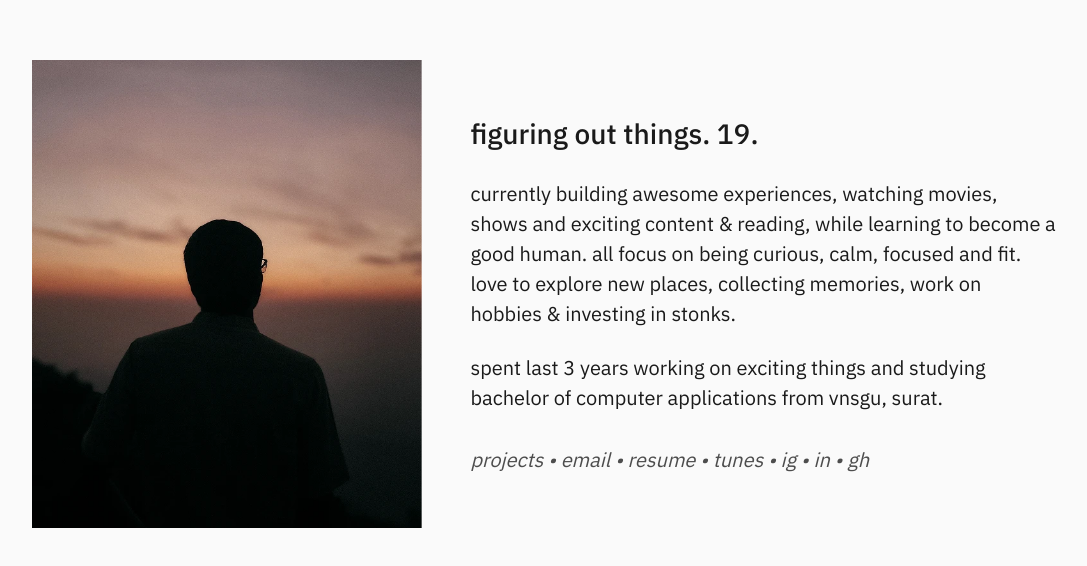
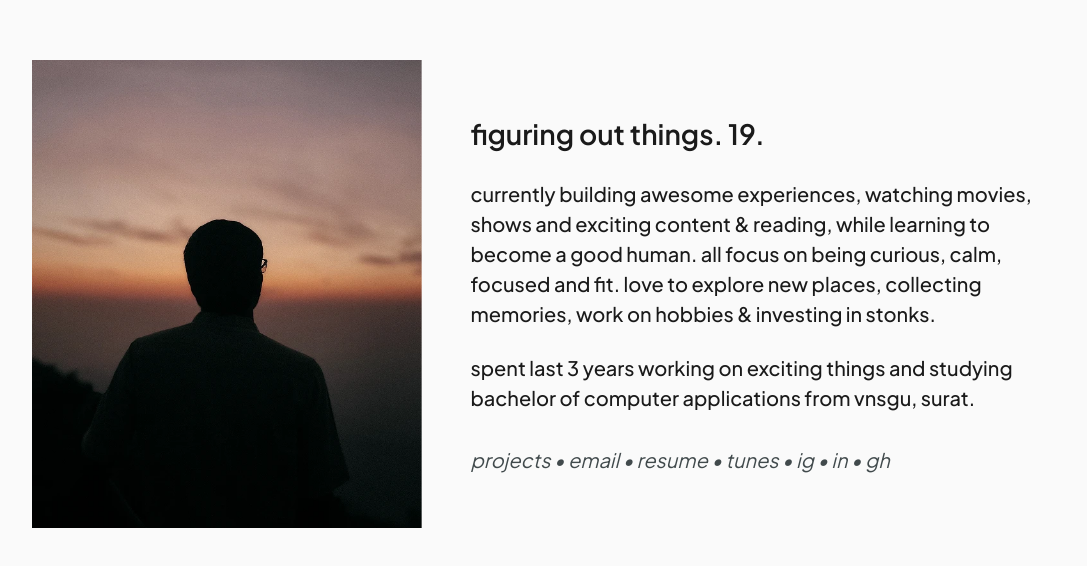
Before and after one commit to jenilthumar/jenil, a Next.js app: page /aboutme in a window 1280 px wide. Shown: the part 106-672 px from the top of the page, without its empty margins (96-1183 px from the left). Built offline with nearby package versions, Linux system fonts and the light colour scheme.

Commit message:
refactor: update font weights and text content in multiple components
about me, home done.

```diff
--- a/app/aboutme/page.jsx
+++ b/app/aboutme/page.jsx
@@ -21,21 +21,21 @@ export default function AboutMe() {
         {/* Content section */}
         <div className="w-full md:w-3/5 flex flex-col justify-center">
           <div className="space-y-6">
-            <h1 className="text-[#1a1a1a] text-[1.75rem] font-[500]">figuring out things. 19.</h1>
+            <h1 className="text-[#1a1a1a] text-[1.75rem] font-[600]">figuring out things. 19.</h1>
 
-            <p className="text-[#1a1a1a] text-[1.25rem] font-[400]">
+            <p className="text-[#1a1a1a] text-[1.25rem] font-[500]">
               currently building awesome experiences, watching movies, shows and exciting content & reading, while
               learning to become a good human. all focus on being curious, calm, focused and fit. love to explore new
               places, collecting memories, work on hobbies & investing in stonks.
             </p>
 
-            <p className="text-[#1a1a1a] text-[1.25rem] font-[400]">
+            <p className="text-[#1a1a1a] text-[1.25rem] font-[500]">
               spent last 3 years working on exciting things and studying bachelor of computer applications from vnsgu,
               surat.
             </p>
 
             <div className="pt-2">
-              <p className="text-[#4d4d4d] text-[1.25rem] italic">
+              <p className="text-[#414A4C] text-[1.25rem] font-[400] italic">
                 <Link href="#projects" className="hover:underline">
                   projects
                 </Link>
--- a/app/layout.js
+++ b/app/layout.js
@@ -1,9 +1,9 @@
-import { IBM_Plex_Sans } from "next/font/google";
+import { Plus_Jakarta_Sans } from "next/font/google";
 import "./globals.css";
 
-const IBMPlexSans = IBM_Plex_Sans({
+const PlusJakartaSans = Plus_Jakarta_Sans({
   subsets: ["latin"],
-  weight: ["100", "200", "300", "400", "500", "600", "700"]
+  weight: ["variable"]
 });
 
 export const metadata = {
@@ -14,7 +14,7 @@ export const metadata = {
 export default function RootLayout({ children }) {
   return (
     <html lang="en">
-      <body className={IBMPlexSans.className}>{children}</body>
+      <body className={PlusJakartaSans.className}>{children}</body>
     </html>
   );
 }
--- a/app/page.js
+++ b/app/page.js
@@ -79,14 +79,14 @@ export default function Home() {
         }}
       >
         <motion.h2
-          className="text-[2rem] font-[700] tracking-tight text-[#1a1a1a]"
+          className="text-[2rem] font-[600] tracking-tight text-[#1a1a1a]"
           variants={fadeInUp}
         >
-          Jenil
+          Jenil H.T
         </motion.h2>
 
         <motion.div
-          className="mt-[0.5rem] text-[1.25rem] font-[400]"
+          className="mt-[0.5rem] text-[1.25rem] font-[440]"
           variants={fadeInUp}
         >
           <Link href="/aboutme">
@@ -111,7 +111,7 @@ export default function Home() {
         </motion.div>
 
         <motion.p
-          className="mt-[2rem] text-[#1a1a1a] font-[500] text-[1.25rem]"
+          className="mt-[2rem] text-[#1a1a1a] font-[550] tracking-normal text-[1.30rem]"
           variants={fadeInUp}
         >
           20, a product/visual designer who emphasizes on creating experiences
@@ -120,7 +120,7 @@ export default function Home() {
 
         <motion.a
           href="mailto:jenilthummar3108@gmail.com"
-          className="mt-[1.5rem] inline-block px-[1.25rem] py-[0.7rem] bg-[#1a1a1a] hover:opacity-80 transition-all text-[#FAFAFA] text-[1.25rem] font-[500] rounded-[0.5rem]"
+          className="mt-[1.5rem] inline-block px-[1.25rem] py-[0.7rem] bg-[#1a1a1a] hover:opacity-80 transition-all text-[#FAFAFA] text-[1.25rem] font-[550] rounded-[0.5rem]"
           variants={fadeInUp}
           whileHover={{ scale: 1.02 }}
           whileTap={{ scale: 1 }}
@@ -151,7 +151,7 @@ export default function Home() {
 
       <div className="lg:max-w-[45rem] w-full mx-auto mt-[4rem] px-2">
         <motion.h2
-          className="text-[2rem] font-[500] tracking-tight text-[#1a1a1a]"
+          className="text-[2rem] font-[600] tracking-tight text-[#1a1a1a]"
           initial={{ opacity: 0, y: 20 }}
           whileInView={{ opacity: 1, y: 0 }}
           transition={{
@@ -199,7 +199,7 @@ export default function Home() {
             </motion.div>
 
             <motion.div
-              className="mt-[2rem] text-[2rem] font-[500] tracking-tight px-[1.5rem]"
+              className="mt-[2rem] text-[2rem] font-[600] tracking-tight px-[1.5rem]"
               style={{ lineHeight: "normal" }}
               initial={{ opacity: 0, y: 20 }}
               whileInView={{ opacity: 1, y: 0 }}
@@ -221,9 +221,7 @@ export default function Home() {
                   key={tagIndex}
                   className={`${
                     tagIndex > 0 ? "ms-[1rem]" : ""
-                  } p-[0.75rem] bg-[#E6E6E6] rounded-[3.125rem] text-[#464646] inline`}
-                  whileHover={{ backgroundColor: "#d6d6d6" }}
-                  transition={{ duration: 0.2 }}
+                  } p-[0.75rem] bg-[#f5f5f5] rounded-[3.125rem] font-[500] text-[#505050] inline`}
                 >
                   {tag}
                 </motion.div>
```
